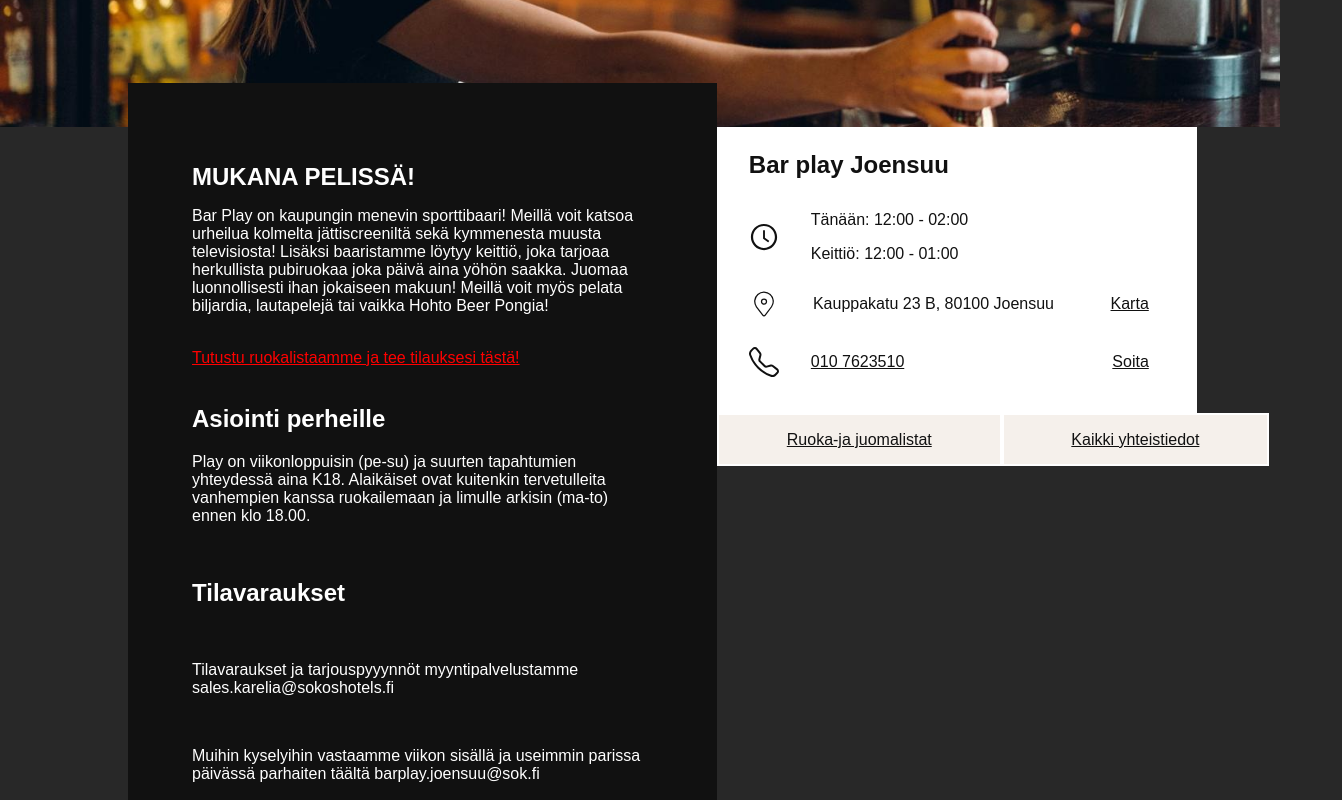
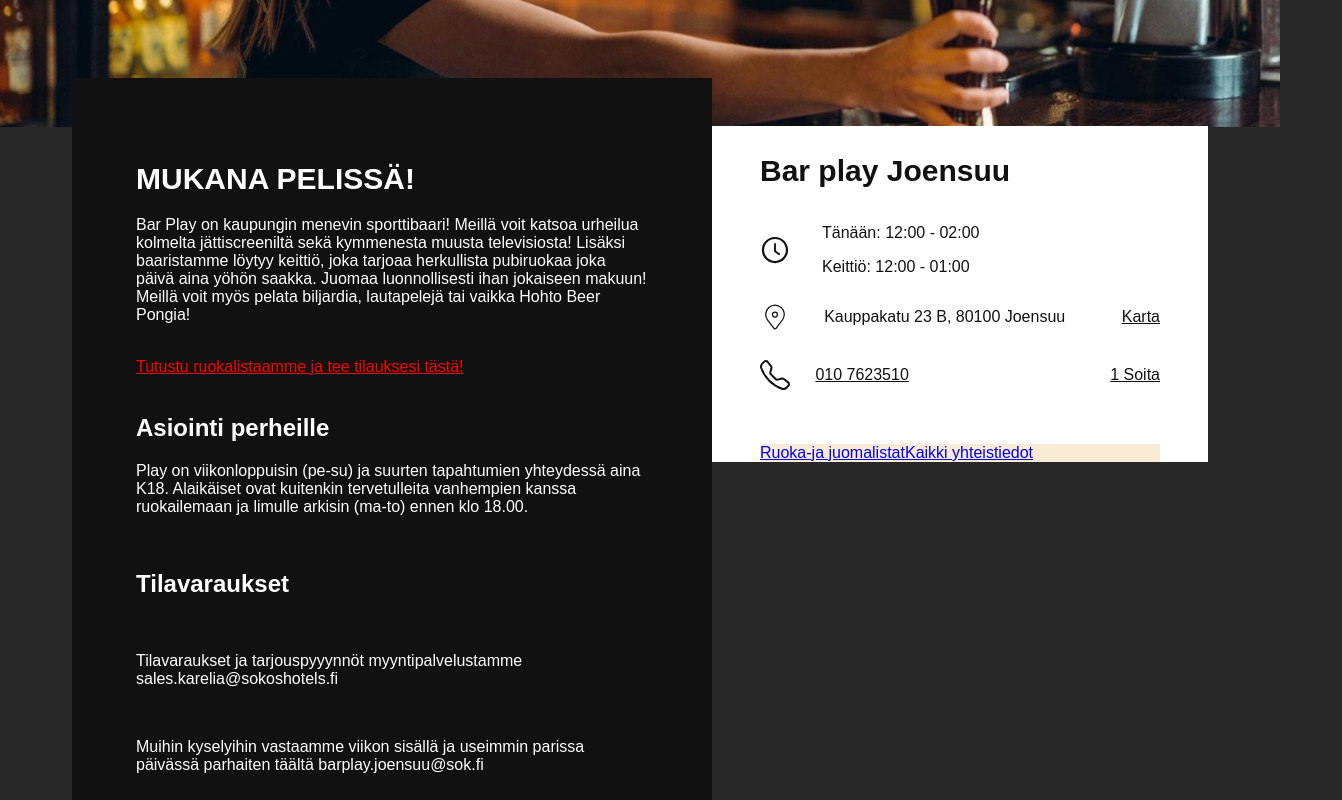
Before and after one commit to MarkusAP98/barplay02, a React (Create React App) app: page / in a window 1280 px wide. Shown: the part 400-1200 px from the top of the page, 1342 px wide, since content can reach past the window. Built offline with nearby package versions, Linux system fonts and the light colour scheme.

Commit message:
fix the barplay section

```diff
--- a/src/components/Info/Info.css
+++ b/src/components/Info/Info.css
@@ -1,14 +1,30 @@
 .barplay__info-section {
   box-sizing: border-box;
-  margin: 0;
+  position: relative;
+  top: -5px;
+  width: 100%;
   display: flex;
   justify-content: start;
-  margin-left: 10%;
   font-size: 16px;
 }
 
+.barplay__info-and-schedule {
+  display: flex;
+  position: relative;
+  justify-content: center;
+}
+
+.barplay__info-text {
+  background: #111111;
+  color: white;
+  width: 40%;
+  padding: 4rem;
+  position: relative;
+  top: -3rem;
+}
+
 .barplay__info-section h1 {
-  font-size: 24px;
+  font-size: 30px;
   justify-content: flex-start;
 }
 
@@ -23,14 +39,6 @@
   text-decoration: none;
 }
 
-.barplay__info-text {
-  background: #111111;
-  color: white;
-  width: 40%;
-  padding: 4rem;
-  position: relative;
-  top: -3rem;
-}
 
 /* -----schedule section ----- */
 
@@ -40,9 +48,7 @@
   height: 15rem;
   width: 25rem;
   padding: 3rem;
-  margin-top: -4px;
-  margin-left: -1rem;
-  justify-content: flex-start;
+  position: relative;
 }
 
 .barplay__schedule-section-text {
@@ -50,7 +56,7 @@
   justify-content: flex-start;
 }
 
-/* ----First schedule----- */
+/* ------- Clock ------- */
 
 .barplay__schedule-clock {
   display: flex;
@@ -101,22 +107,28 @@
 /* -------Ruoka listat----- */
 
 .barplay__ruoka-listat {
-  justify-content: start;
-  width: 40rem;
-  margin-left: -47px;
+  position: relative;
+
+  width: 100%;
+  background-color: antiquewhite;
 }
 
 .barplay__ruoka-listat a {
-  position: relative;
-  left: 0.95rem;
-  border: white 2px solid;
-  background: #f5f0eb;
-  padding: 1rem 67.8px;
-  color: #111111;
 }
 
 /* ----------media quarry---------- */
 
 @media screen and (max-width: 1115px) {
+      .barplay__info-section {
+        display: flex;
+        flex-direction: column-reverse;
+      }
+      /* upper code makes the column reverse */
 
+      .barplay__schedule-section {
+        justify-content: flex-start;
+      }
+      .barplay__ruoka-listat  {
+        padding: 1rem 5rem;
+      }
 }
--- a/src/components/Info/Info.js
+++ b/src/components/Info/Info.js
@@ -8,15 +8,16 @@
   return (
     <div className="barplay__info-section">
       {/* -----info text section------- */}
+      <div className="barplay__info-and-schedule">
         <div className="barplay__info-text">
           <h1>MUKANA PELISSÄ!</h1>
           <p>
             Bar Play on kaupungin menevin sporttibaari! Meillä voit katsoa
-          urheilua kolmelta jättiscreeniltä sekä kymmenesta muusta televisiosta!
-          Lisäksi baaristamme löytyy keittiö, joka tarjoaa herkullista
-          pubiruokaa joka päivä aina yöhön saakka. Juomaa luonnollisesti ihan
-          jokaiseen makuun! Meillä voit myös pelata biljardia, lautapelejä tai
-          vaikka Hohto Beer Pongia!
+            urheilua kolmelta jättiscreeniltä sekä kymmenesta muusta
+            televisiosta! Lisäksi baaristamme löytyy keittiö, joka tarjoaa
+            herkullista pubiruokaa joka päivä aina yöhön saakka. Juomaa
+            luonnollisesti ihan jokaiseen makuun! Meillä voit myös pelata
+            biljardia, lautapelejä tai vaikka Hohto Beer Pongia!
           </p>
           <br></br>
           <li>
@@ -25,8 +26,8 @@
           <br></br>
           <h2>Asiointi perheille</h2>
           <p>
-          Play on viikonloppuisin (pe-su) ja suurten tapahtumien yhteydessä aina
-          K18. Alaikäiset ovat kuitenkin tervetulleita vanhempien kanssa
+            Play on viikonloppuisin (pe-su) ja suurten tapahtumien yhteydessä
+            aina K18. Alaikäiset ovat kuitenkin tervetulleita vanhempien kanssa
             ruokailemaan ja limulle arkisin (ma-to) ennen klo 18.00.
           </p>
           <br></br>
@@ -70,12 +71,13 @@
               <BsTelephone className="barplay__schedule-icon" />
               <a href="#">010 7623510</a>
               <a href="#" id="soita">
-              Soita
+                1 Soita
               </a>
             </div>
             <br></br>
             <br></br>
             <br></br>
+          </div>
           {/* --------food list--------- */}
           <div className="barplay__ruoka-listat">
             <a href="#">Ruoka-ja juomalistat</a>
```
Lines whose indentation alone changed are shown as unchanged.
